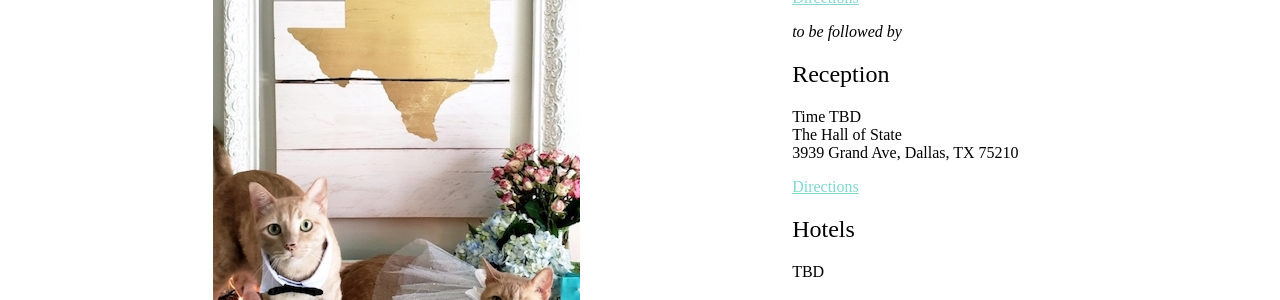
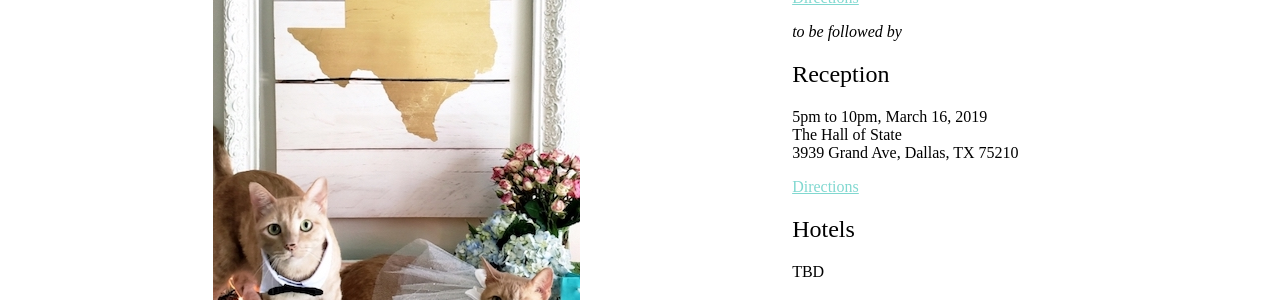
Before and after one commit to breckenedge/meowiedintexas.com, a Jekyll site: the page built from index.html, in a window 1280 px wide. Shown: the part 341-641 px from the top of the page. Built offline with Jekyll 4.4.1, drawn with Linux system fonts in a browser that asks for light colours.

Commit message:
Add times for reception

```diff
--- a/index.html
+++ b/index.html
@@ -21,7 +21,7 @@ layout: default
     <h2>Reception</h2>
 
     <p>
-    Time TBD<br>
+    5pm to 10pm, March 16, 2019<br>
     The Hall of State<br>
     3939 Grand Ave, Dallas, TX 75210
     </p>
```
